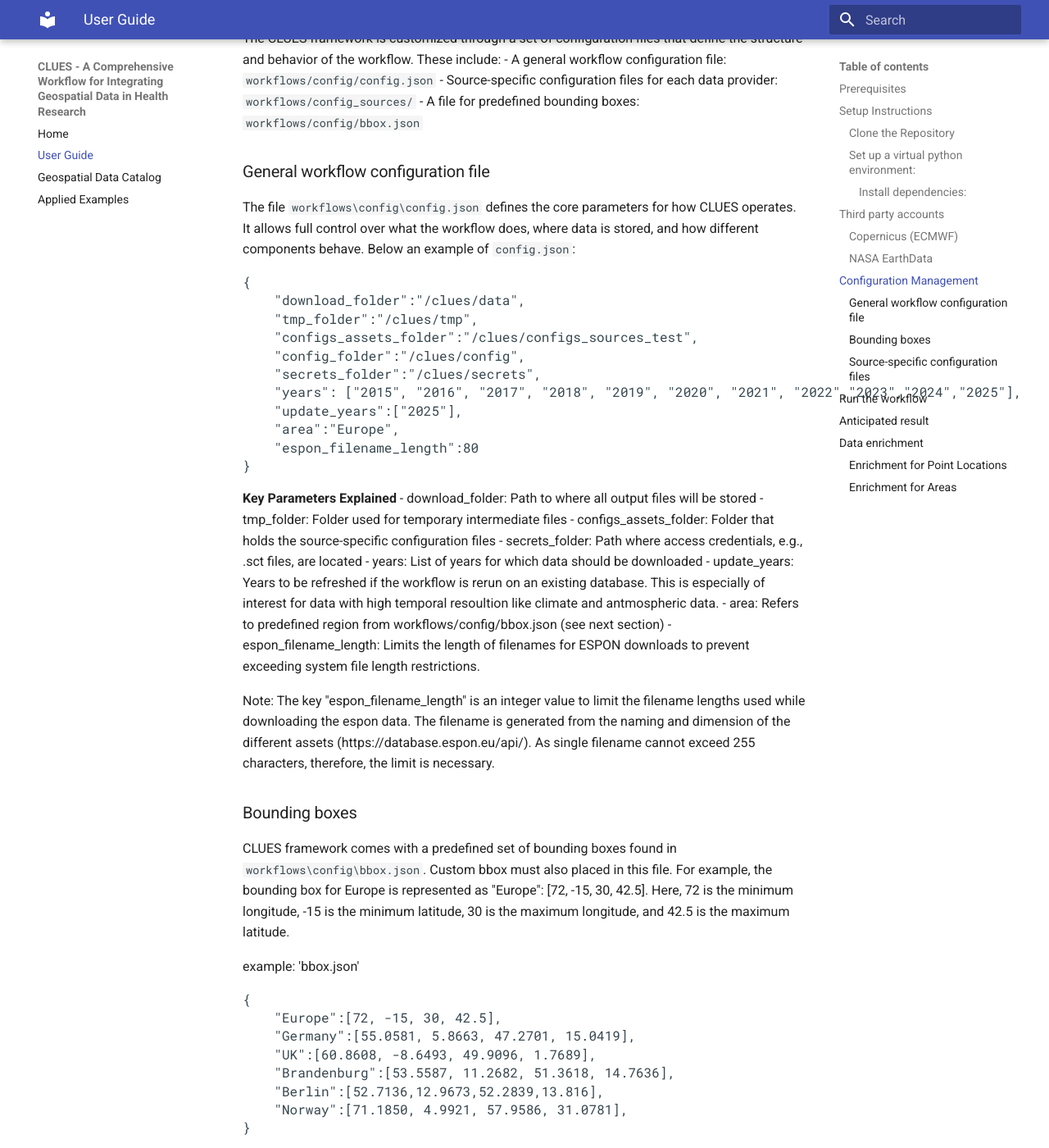
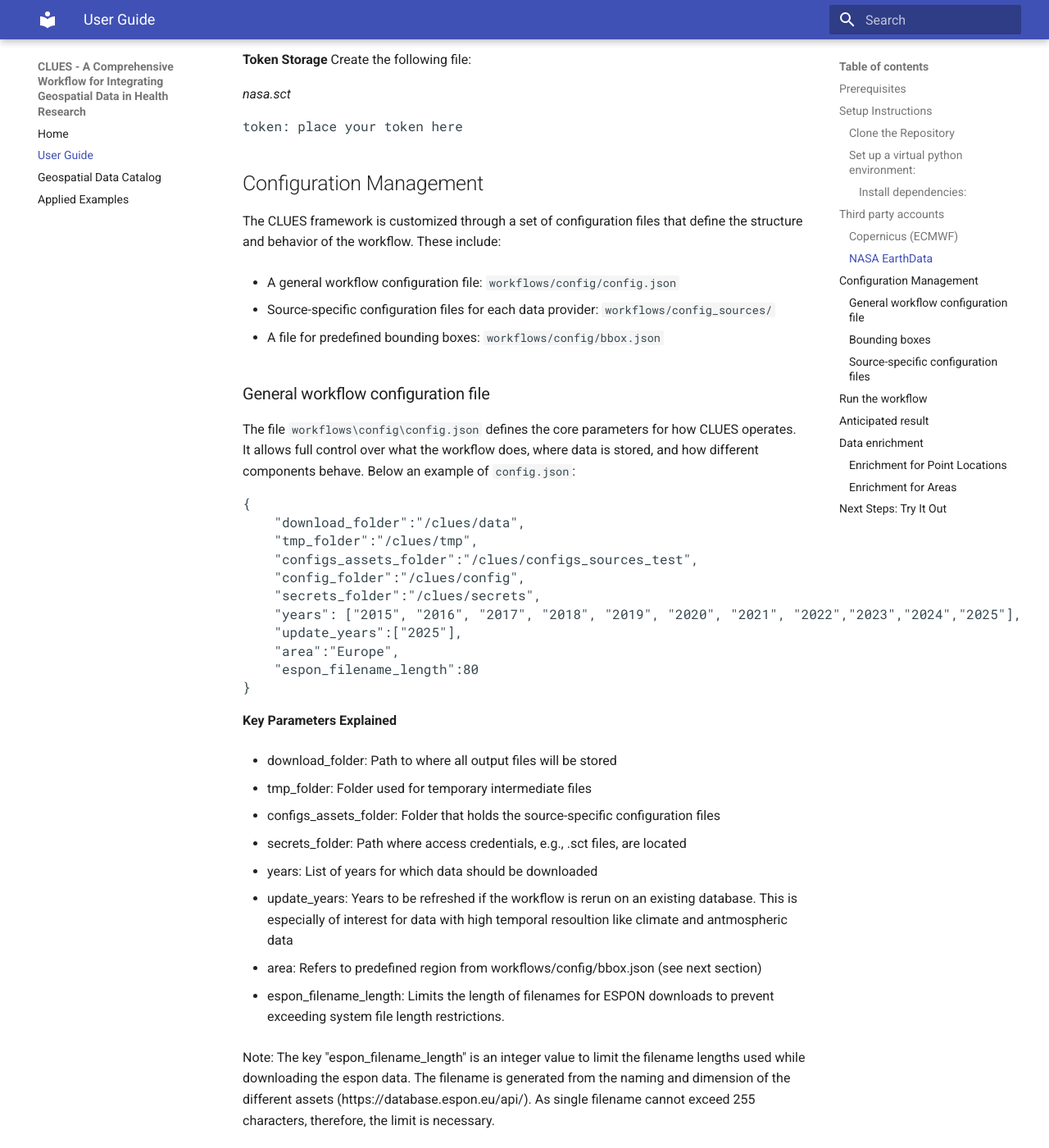
Before and after one commit to BIH-DMBS/CLUES, an MkDocs documentation site: the page built from docs/UserGuide.md, in a window 1280 px wide and 1400 px high, scrolled down 2261 px. Shown: the whole window at 82% size. Built offline with MkDocs 1.6.1 and Material for MkDocs 9.7.7, drawn with Linux system fonts in a browser that asks for light colours; some of the changed text lies outside the part shown.

Commit message:
Update UserGuide.md

```diff
--- a/docs/UserGuide.md
+++ b/docs/UserGuide.md
@@ -7,10 +7,15 @@
 Before getting started, ensure the following tools are installed:
 
 - Python 3.8 or higher
+
 - `pip` (Python package manager)
+
 - Git
+
 - [Snakemake](https://snakemake.readthedocs.io/en/stable/)
+
 - (Optional but recommended) `conda` — for reproducible environments
+
 
 ## Setup Instructions
 
@@ -56,10 +61,15 @@
 Data from the Copernicus Climate Data Store (CDS) and the Atmosphere Data Store (ADS) requires a free account with the European Centre for Medium-Range Weather Forecasts (ECMWF).
 
 **Steps**
+
 1. Create an ECMWF account at ecmwf.int
+
 2. Visit:
+
   - CDS API instructions at https://cds.climate.copernicus.eu/how-to-api
+
   - ADS API instructions at https://ads.atmosphere.copernicus.eu/how-to-api
+
 3. Generate personalized API tokens from both platforms.
 
 **Token Storage**
@@ -78,7 +88,9 @@
 Accessing vegetation indices (e.g., NDVI, EVI) from NASA’s Earthdata platform also requires registration.
 
 **Steps**
+
 1. Register at [earthdata.nasa.gov](https://www.earthdata.nasa.gov/)
+
 2. Create a personal access token
 
 **Token Storage**
@@ -90,8 +102,11 @@
 ## Configuration Management
 
 The CLUES framework is customized through a set of configuration files that define the structure and behavior of the workflow. These include:
+
 - A general workflow configuration file: `workflows/config/config.json`
+
 - Source-specific configuration files for each data provider: `workflows/config_sources/`
+
 - A file for predefined bounding boxes: `workflows/config/bbox.json`
 
 ### General workflow configuration file
@@ -113,13 +128,21 @@
 </pre>
 
 **Key Parameters Explained**
+
 - download_folder: Path to where all output files will be stored
+
 - tmp_folder: Folder used for temporary intermediate files
+
 - configs_assets_folder: Folder that holds the source-specific configuration files
+
 - secrets_folder: Path where access credentials, e.g., .sct files, are located
+
 - years: List of years for which data should be downloaded
-- update_years: Years to be refreshed if the workflow is rerun on an existing database. This is especially of interest for data with high temporal resoultion like climate and antmospheric data.
+
+- update_years: Years to be refreshed if the workflow is rerun on an existing database. This is especially of interest for data with high temporal resoultion like climate and antmospheric data
+
 - area: Refers to predefined region from workflows/config/bbox.json (see next section)
+
 - espon_filename_length: Limits the length of filenames for ESPON downloads to prevent exceeding system file length restrictions.
 
 Note: The key "espon_filename_length" is an integer value to limit the filename lengths used while downloading the espon data. The filename is generated from the naming and dimension of the different assets (https://database.espon.eu/api/). As single filename cannot exceed 255 characters, therefore, the limit is necessary.
@@ -256,3 +279,7 @@
 ### Enrichment for Areas
 
 > coming soon
+
+## Next Steps: Try It Out
+
+To help you get started, we provide simple [usage examples](link_coming_soon). In addition, [scripts](scripts) for enriching a dummy location dataset and [Python notebooks](notebooks) that allow to interact with and visualize geospatial outputs using a test dataset are provided.
```
